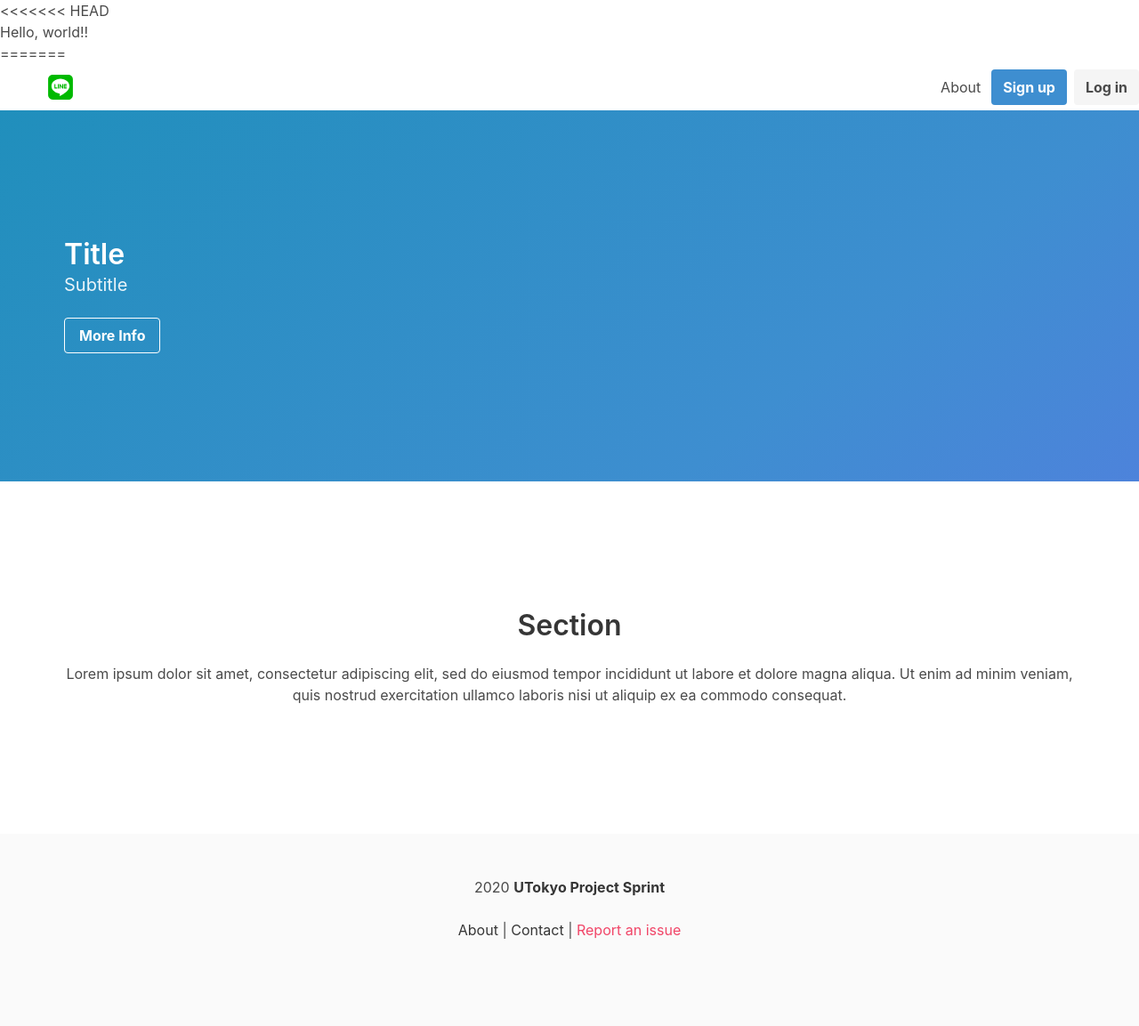
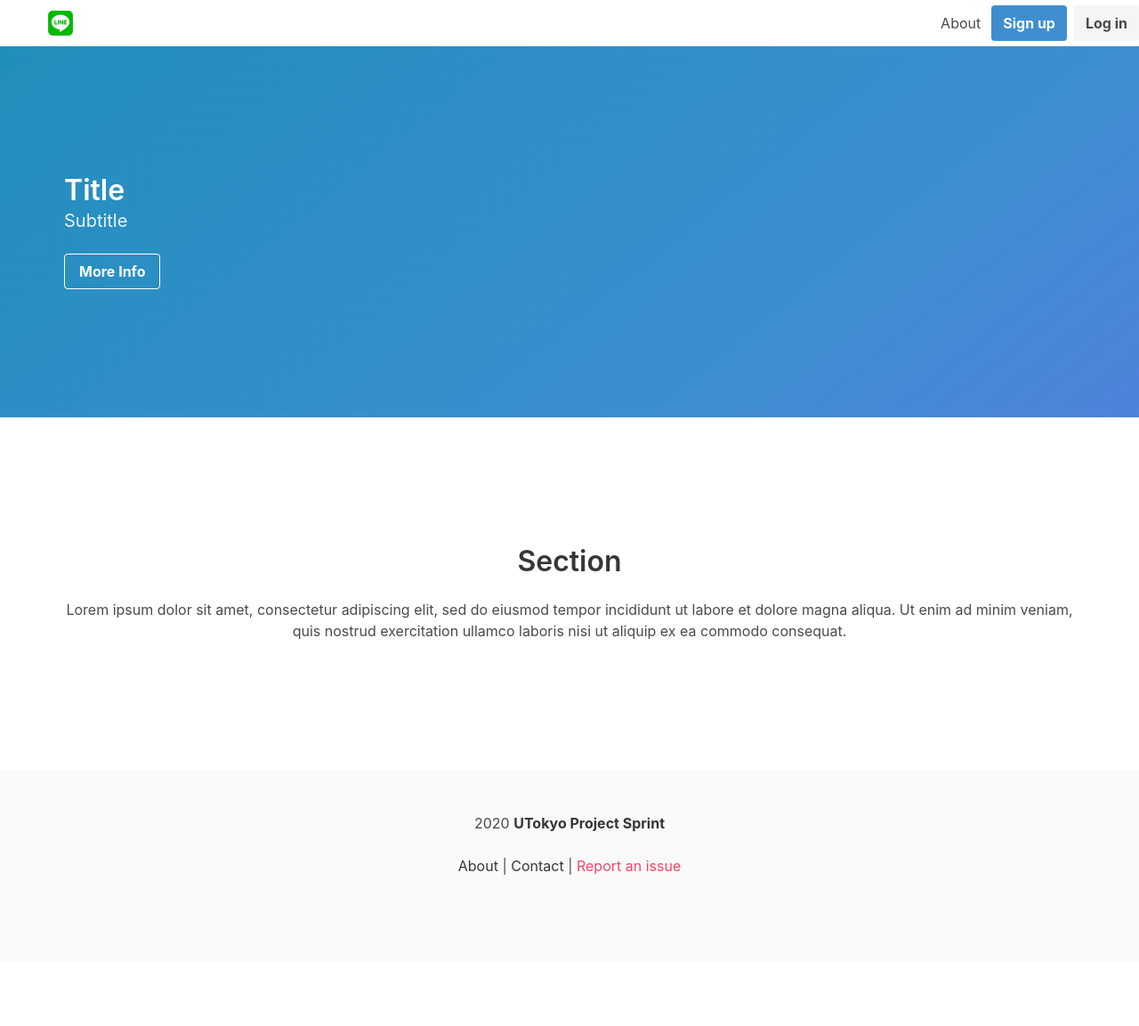
Before and after one commit to hirayaman0807/abekobe, a Django app: page / in a window 1280 px wide. Shown: the whole page at 89% size. After the commit the page ends 983 px from the top, so only its background shows below. Run offline with Django 3.2, Linux system fonts and the light colour scheme; some libraries are stand-ins or nearby versions.

Commit message:
topのハローワールド消しておいた

```diff
--- a/cms/templates/cms/top.html
+++ b/cms/templates/cms/top.html
@@ -1,10 +1,4 @@
-<<<<<<< HEAD
-<html>
-<body>
-    <p>Hello, world!!</p>
-</body>
-</html>
-=======
+
 {% extends 'cms/base.html' %}
 
 {% block title %}Home | {% endblock %}
```
